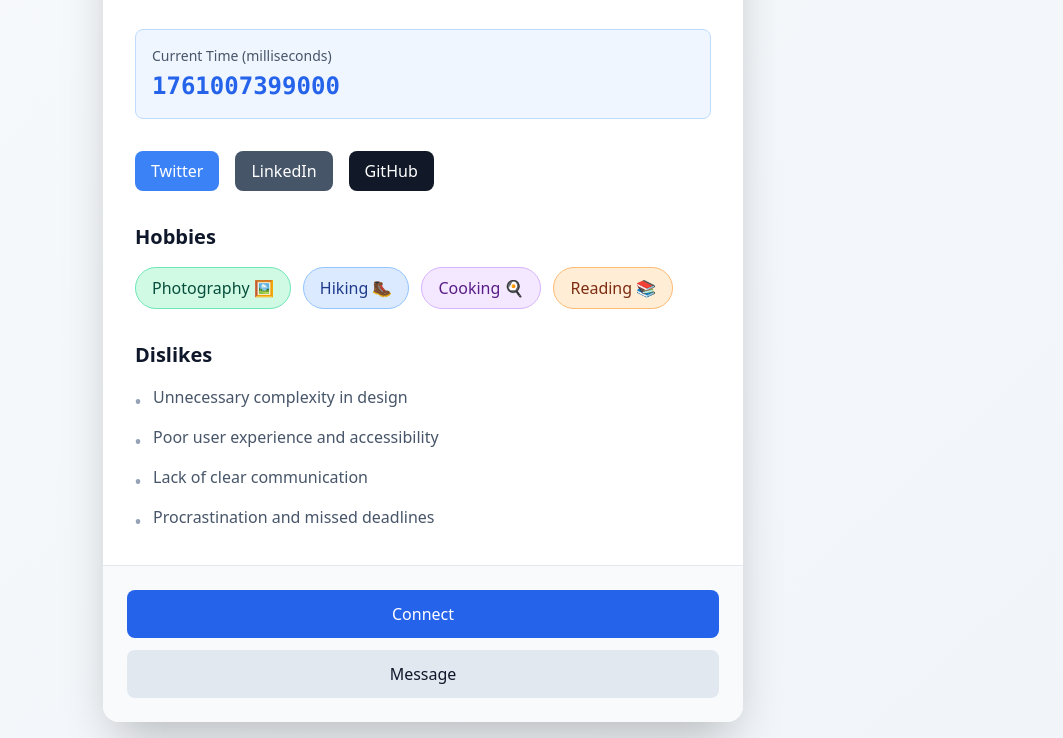
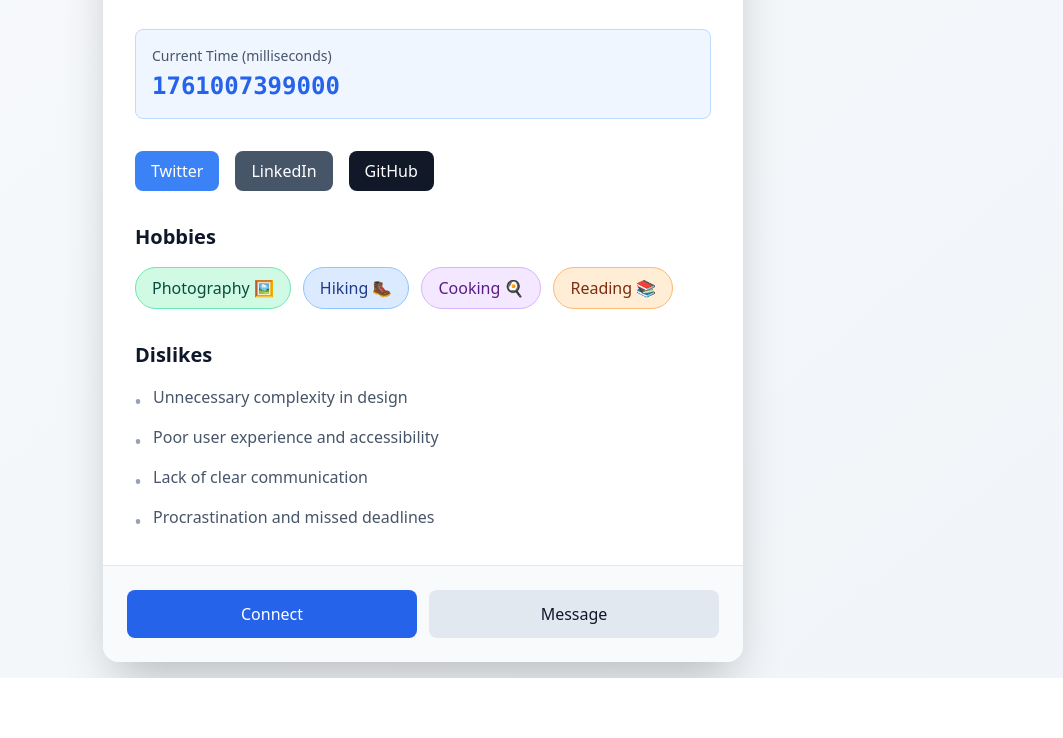
Before and after one commit to techie084/Profile-Card, a plain HTML site: page index.html in a window 1280 px wide. Shown: the part 427-1165 px from the top of the page, without its empty margins (217-1280 px from the left). After the commit the page ends 1105 px from the top, so only its background shows below. Drawn offline with nearby package versions, Linux system fonts and the light colour scheme.

Commit message:
fixed:  edits

```diff
--- a/index.html
+++ b/index.html
@@ -209,9 +209,7 @@
         </div>
 
         <!-- Footer -->
-        <footer
-          class="bg-slate-50 p-6 border-t border-slate-200 flex flex-col gap-3"
-        >
+        <footer class="bg-slate-50 p-6 border-t border-slate-200 flex gap-3">
           <button
             class="w-full px-6 py-3 bg-blue-600 text-white rounded-lg font-medium hover:bg-blue-700 focus:outline-2 focus:outline-offset-2 focus:outline-blue-600 transition-all duration-300 hover:scale-105 hover:shadow-lg animate-fade-in-up"
             style="animation-delay: 1s"
```
